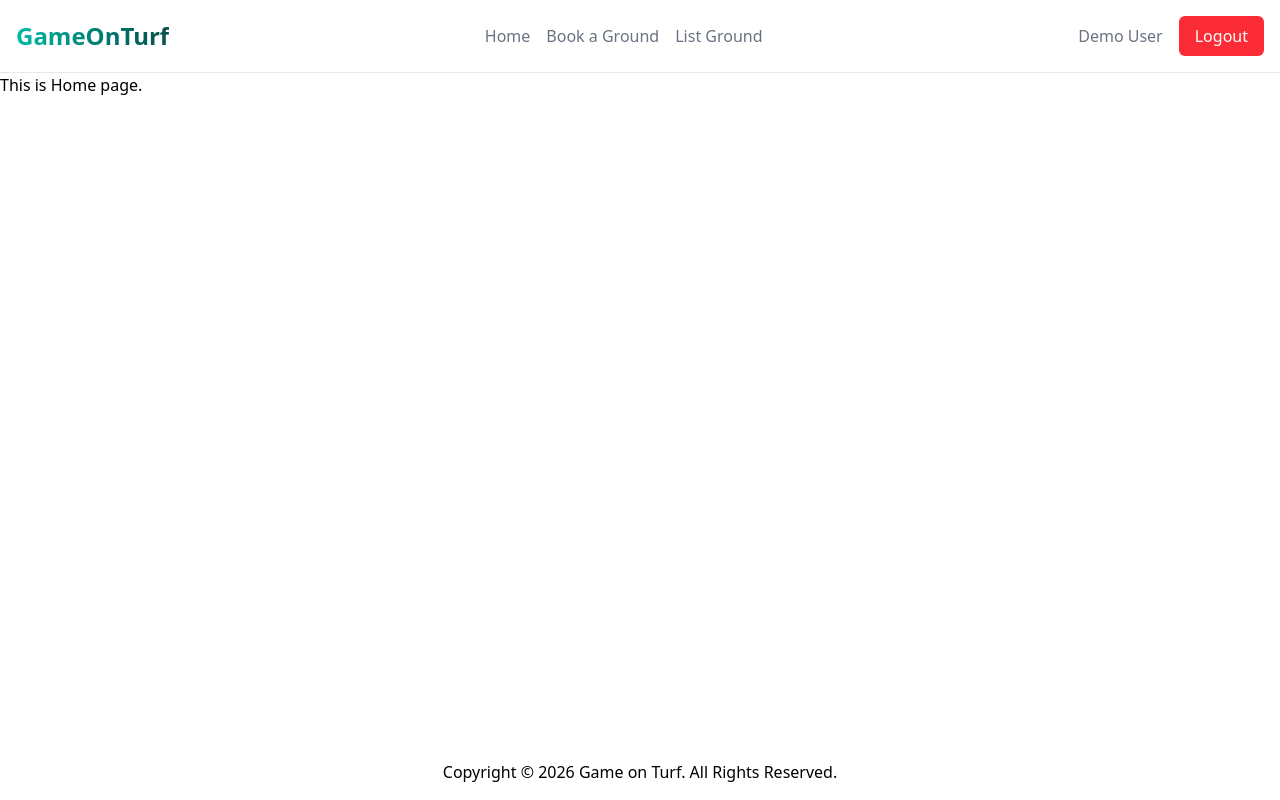
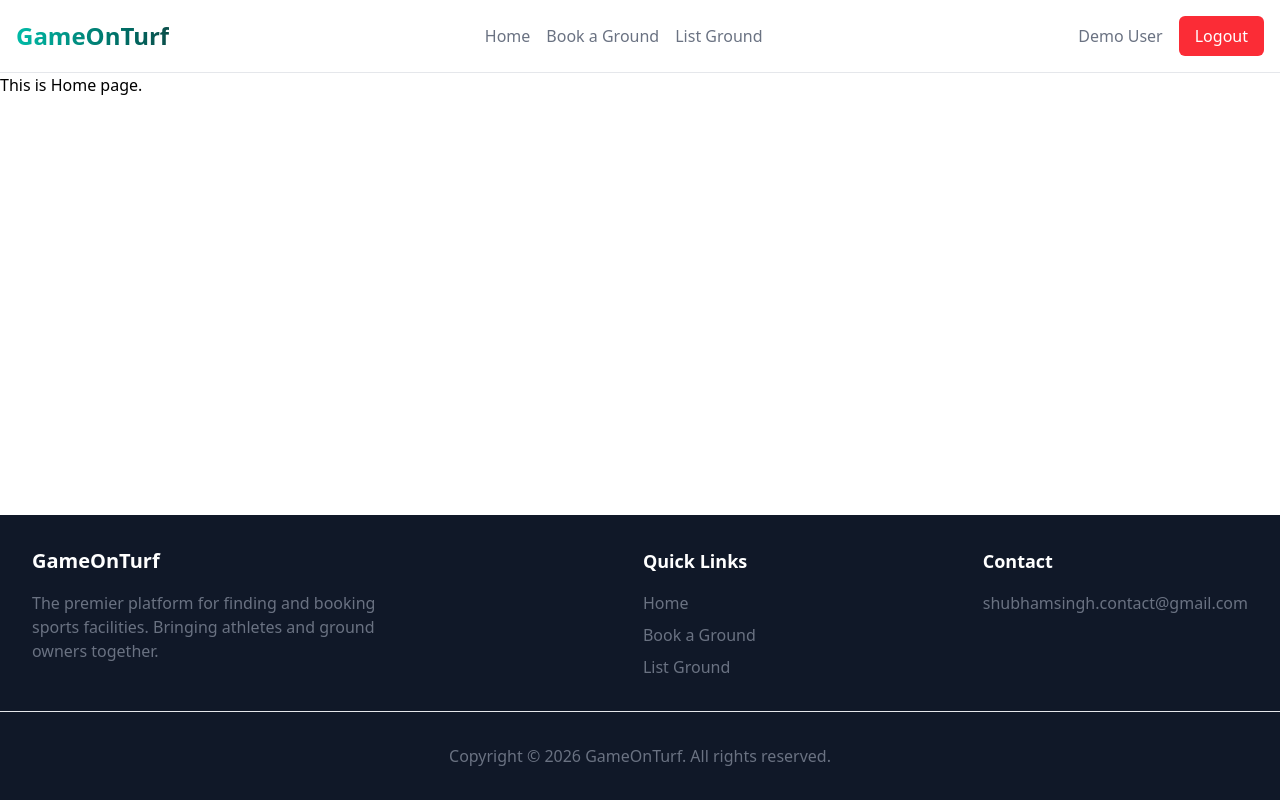
Before and after one commit to unrealblood/game-on-turf-nextjs, a Next.js app: page / in a window 1280 px wide. Built offline with nearby package versions, Linux system fonts and the light colour scheme.

Commit message:
prepare Footer component

```diff
--- a/app/components/footer/Footer.jsx
+++ b/app/components/footer/Footer.jsx
@@ -1,7 +1,33 @@
+import Link from "next/link";
+
 export default async function Footer() {
     return (
-        <footer>
-            <p className="p-4 text-center">Copyright &copy; 2026 Game on Turf. All Rights Reserved.</p>
+        <footer className="bg-gray-900 py-8">
+            <div className="flex justify-between items-start text-white px-8 pb-8">
+                <div>
+                    <Link href={"/"}><h2 className="font-bold text-xl">GameOnTurf</h2></Link>
+
+                    <p className="mt-4 text-gray-500 w-96">The premier platform for finding and booking sports facilities. Bringing athletes and ground owners together.</p>
+                </div>
+
+                <div>
+                    <h3 className="text-lg font-bold">Quick Links</h3>
+
+                    <nav className="flex justify-start items-start gap-2 flex-col mt-4 text-gray-500">
+                        <Link href={"/"}>Home</Link>
+                        <Link href={"/book-grounds"}>Book a Ground</Link>
+                        <Link href={"/list-ground"}>List Ground</Link>
+                    </nav>
+                </div>
+
+                <div>
+                    <h3 className="text-lg font-bold">Contact</h3>
+
+                    <p className="mt-4 text-gray-500">shubhamsingh.contact@gmail.com</p>
+                </div>
+            </div>
+
+            <p className="pt-8 text-center border-t border-gray-200 text-gray-500">Copyright &copy; 2026 GameOnTurf. All rights reserved.</p>
         </footer>
     );
 }
```
